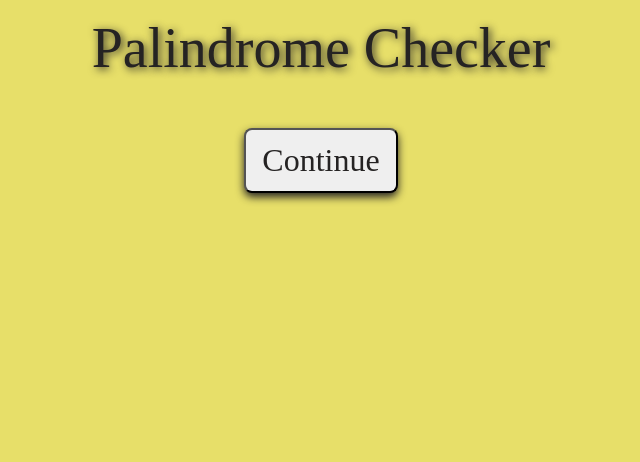
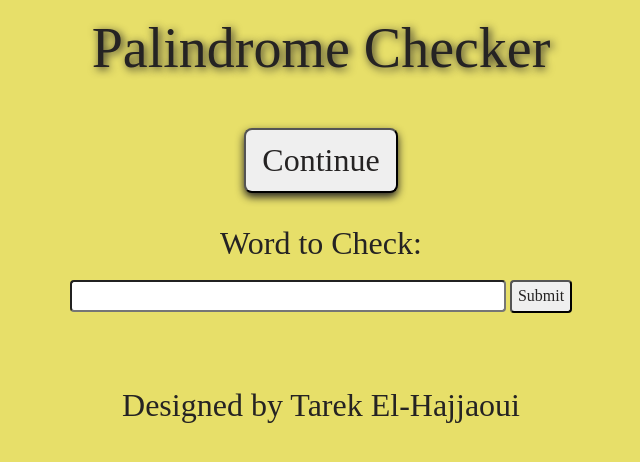
Before and after one commit to tarekel96/palindromeChecker, a plain HTML site: page index.html in a window 1280 px wide. Both pictures are taken after a click on the button "Continue". Shown: the whole page, without its empty margins (319-959 px from the left). Drawn offline with Linux system fonts and the light colour scheme.

Commit message:
added js docs and added a footer

```diff
--- a/assets/css/styles.css
+++ b/assets/css/styles.css
@@ -1,3 +1,4 @@
+/* VARIABLES */
 :root {
   --font-family: "Noto Sans JP", sans-serif;
   --front-size-xl: 3.5rem;
@@ -11,7 +12,7 @@
   --border-radius-m: 8px;
   --margin-center: 0 auto;
   --animation-transition-s: 1s linear;
-  --text-color-grey: rgb(37, 35, 35);
+  --text-color-grey: #252323;
   --box-shadow: 0 4px 8px 0 var(--text-color-grey);
   --text-shadow: 2px 2px 8px var(--text-color-grey);
   --color-red: rgba(247, 11, 11, 0.726);
@@ -28,13 +29,50 @@
   color: var(--text-color-grey);
 }
 
+/* BG_COLOR ANIMATION */
 .bg-animate {
   -webkit-animation: bgcolor 20s infinite;
   animation: bgcolor 10s infinite;
   -webkit-animation-direction: alternate;
   animation-direction: alternate;
 }
+/* BG_COLOR KEY FRAME */
+@keyframes bgcolor {
+  0% {background-color: var(--color-blue);}
+  30%{background-color: var(--color-green-light);}
+  60%{background-color: var(--color-orange);}
+  90%{background-color: var(--color-yellow);}
+  100%{background-color: var(--color-purple);}
+}
 
+/* HTML ELEMENTs */
+label {
+  font-size: var(--front-size-l);
+}
+button:hover{
+  cursor: pointer;
+}
+input {
+  border-radius: var(--border-radius-s);
+}
+
+/* CSS Classes*/
+.incorrect{
+  transition: var(--animation-transition-s);
+  background-color: var(--color-red);
+}
+.correct{
+  transition: var(--animation-transition-s);
+  background-color: var(--color-green);
+}
+.visible {
+  visibility: visible;
+}
+.hidden {
+  visibility: hidden;
+}
+
+/* CSS IDs */
 #header {
   font-size: var(--front-size-xl);
   display: flex;
@@ -43,7 +81,6 @@
   margin: var(--spacing-s);
   text-shadow: var(--text-shadow);
 }
-
 #btn-continue {
   font-size: var(--front-size-l);
   margin: var(--spacing-s);
@@ -53,76 +90,34 @@
   box-shadow: var(--box-shadow);
   color: var(--text-color-grey);
 }
-
-button:hover{
-  cursor: pointer;
-}
-
 #section-main {
   display: flex;
   flex-direction: column;
   align-items: center;
-  visibility: hidden;
 }
-
 #form {
   margin: var(--margin-center);
   display: flex;
   flex-direction: column;
   align-items: center;
 }
-
-label {
-  font-size: var(--front-size-l);
-}
-
-input {
-  border-radius: var(--border-radius-s);
-}
-
 #btn-submit{
   height: 32.5px;
 }
-
 #word {
   width: 400px;
   height: 20px;
   padding: var(--spacing-xxs) var(--spacing-s);
 }
-
 #results {
   font-size: var(--front-size-l);
   text-align: center;
 }
-
-.incorrect{
-  transition: var(--animation-transition-s);
-  background-color: var(--color-red);
+#footer{
+  display: flex;
+  justify-content: center;
+  align-items: flex-end;
 }
-
-.correct{
-  transition: var(--animation-transition-s);
-  background-color: var(--color-green);
+#footer-content{
+  font-size: var(--front-size-l);
 }
-
-@keyframes bgcolor {
-  0% {
-      background-color: var(--color-blue);
-  }
-
-  30% {
-      background-color: var(--color-green-light);
-  }
-
-  60% {
-      background-color: var(--color-orange);
-  }
-
-  90% {
-      background-color: var(--color-yellow);
-  }
-
-  100% {
-      background-color: var(--color-purple);
-  }
-}
--- a/assets/javascript/main.js
+++ b/assets/javascript/main.js
@@ -1,16 +1,33 @@
+/* Wait until the DOM is loaded before any JS is done. */
+window.onload = () => {
+        /* DOM ELEMENT VARIABLES */
         const CONTAINER = document.querySelector("#container"),
                 BTN_CONTINUE = document.querySelector("#btn-continue"),
                 SECTION_MAIN = document.querySelector("#section-main"),
                 FORM = document.querySelector("#form");
-
         let word = document.querySelector("#word"),
                 results = document.querySelector("#results");
 
+        /* Initilizate main section view state to hidden */
+        SECTION_MAIN.classList.add("hidden");
+
+        /* Toggles between visible/hidden states of the input form. */
         const toggleForm = () => {
-        if (SECTION_MAIN.style.visibility === "hidden") SECTION_MAIN.style.visibility = "visible";
-        else SECTION_MAIN.style.visibility = "hidden";
+                if (SECTION_MAIN.classList.contains("hidden")) {
+                        SECTION_MAIN.classList.remove("hidden");
+                        SECTION_MAIN.classList.add("visible");
                 }
-
+                else {
+                        SECTION_MAIN.classList.remove("visible");
+                        SECTION_MAIN.classList.add("hidden");
+                }
+        }
+        /*
+        * Determines whether a the word argument is a palindrome or not.
+        * @name checkWord
+        * @param {string} word - the user inputted word that will be checked if it is a palindrome or not.
+        * @return - returns true if it is a palindrome and false otherwise.
+        */
         const checkWord = (word) => {
                 let wordArray = word.split("");
                 let reverseArray = new Array();
@@ -30,7 +47,13 @@ const checkWord = (word) => {
 
                 return isPalindrome;
         }
-
+        /*
+        * Displays the answer to whether the inputted word is a palindrome or not.
+        * @name displayResults
+        * @param {bool} isPalindrome - true if the word is a palindrome and false otherwise.
+        * @param {string} word - the user inputted word.
+        * @return - returns true if it is a palindrome and false otherwise.
+        */
         const displayResults = (isPalindrome, word) => {
                 if (isPalindrome) {
                         CONTAINER.classList.remove("bg-animate");
@@ -46,7 +69,11 @@ const displayResults = (isPalindrome, word) => {
                 }
                 setTimeout(() => CONTAINER.classList.add("bg-animate"), 3000);
         }
-
+        /*
+        * Handles the form submission logic.
+        * @name handleSubmit
+        * @param {Object} event - user event.
+        */
         const handleSubmit = (event) => {
                 event.preventDefault();
 
@@ -59,6 +86,7 @@ const handleSubmit = (event) => {
 
         }
 
-BTN_CONTINUE.addEventListener("click", () => toggleForm());
-
+        /* EVENT LISTENERS */
+        BTN_CONTINUE.addEventListener("click", toggleForm);
         FORM.addEventListener("submit", handleSubmit);
+}
--- a/index.html
+++ b/index.html
@@ -29,6 +29,10 @@
         <p id="results">
         </p>
 
+        <footer id="footer">
+                <h4 id="footer-content">Designed by Tarek El-Hajjaoui</h4>
+        </footer>
+
         <script src="./assets/javascript/main.js"></script>
 </body>
 
```
Lines whose indentation alone changed are shown as unchanged.
